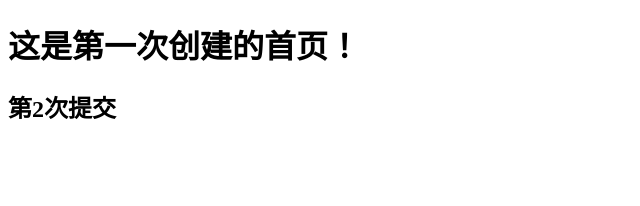
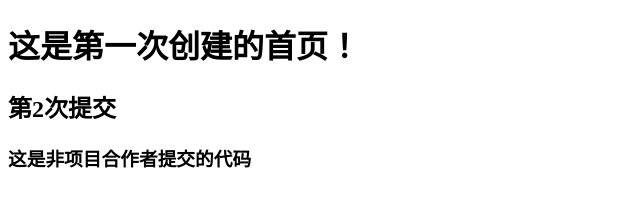
Before and after one commit to 12500791/git-project1, a plain HTML site: page index.html in a window 1280 px wide. Shown: the whole page, without its empty margins (0-640 px from the left). Drawn offline with Linux system fonts and the light colour scheme.

Commit message:
非合作方提交

```diff
--- a/index.html
+++ b/index.html
@@ -9,5 +9,6 @@
 <body>
 	<h1>这是第一次创建的首页！</h1>
 	<h2>第2次提交</h2>
+	<h3>这是非项目合作者提交的代码</h3>
 </body>
 </html>
```
